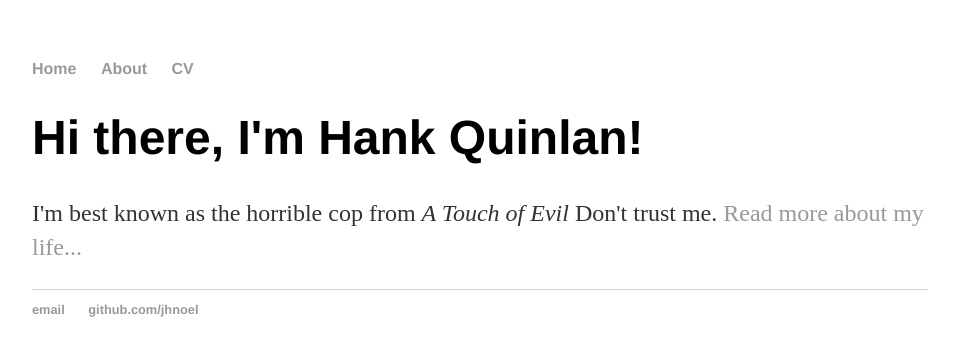
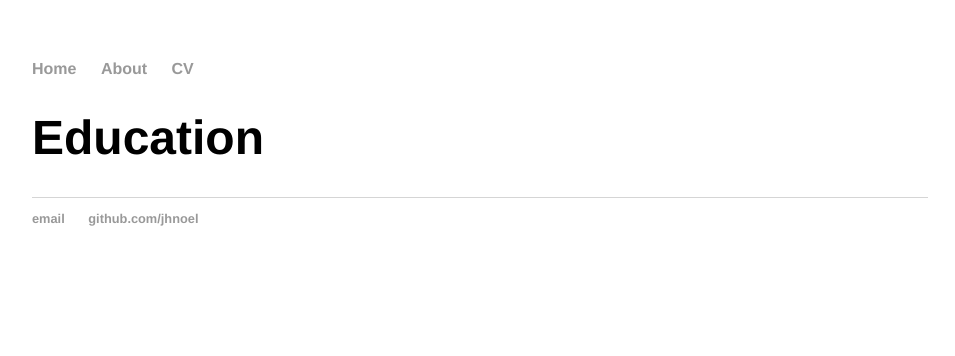
Before and after one commit to jhnoel/jhnoel.github.io, a Jekyll site: the page built from cv/index.html, in a window 1280 px wide. Shown: the top 356 px of the page, without its empty margins (160-1115 px from the left). Built offline with Jekyll 4.4.1, drawn with Linux system fonts in a browser that asks for light colours.

Commit message:
Update index.html

```diff
--- a/cv/index.html
+++ b/cv/index.html
@@ -3,6 +3,6 @@ layout: default
 title: My Curriculum Vitae
 ---
 <div class="blurb">
-	<h1>Hi there, I'm Hank Quinlan!</h1>
-	<p>I'm best known as the horrible cop from <em>A Touch of Evil</em> Don't trust me. <a href="/about">Read more about my life...</a></p>
+	<h1>Education</h1>
+	<p></p>
 </div><!-- /.blurb -->
```
